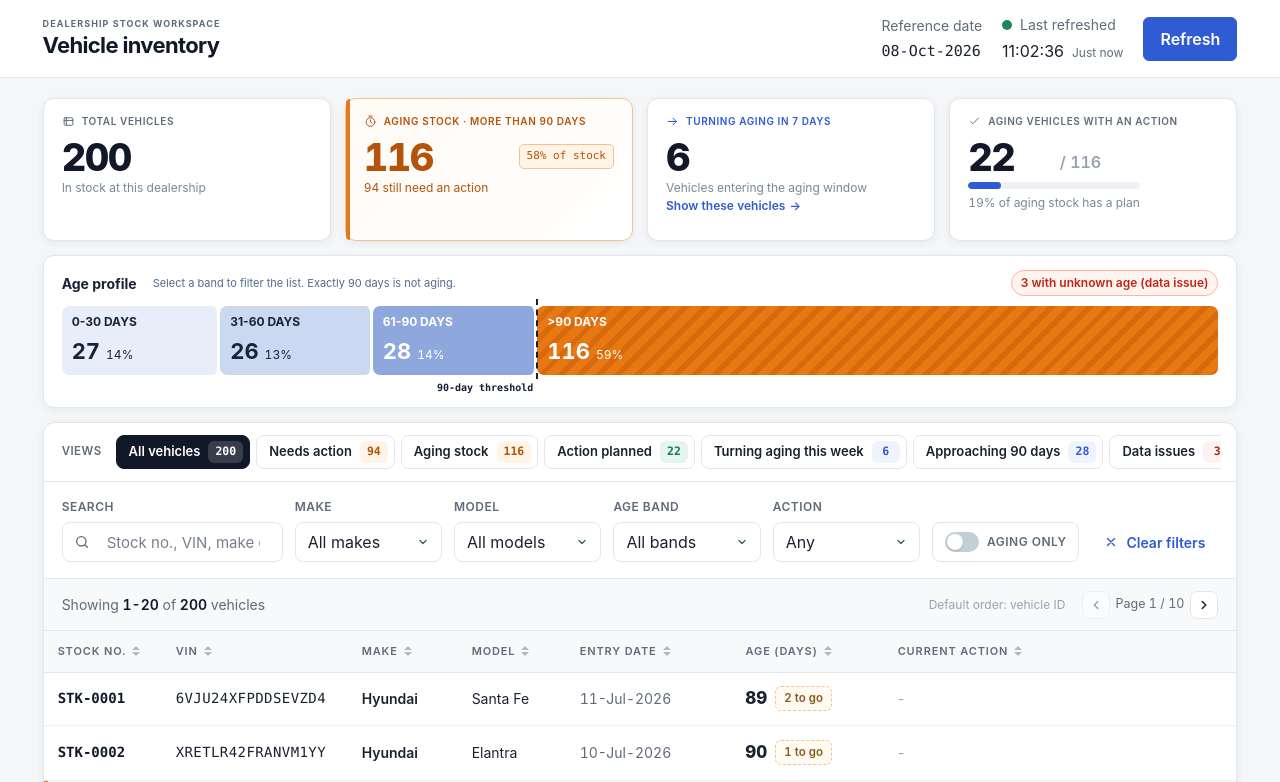
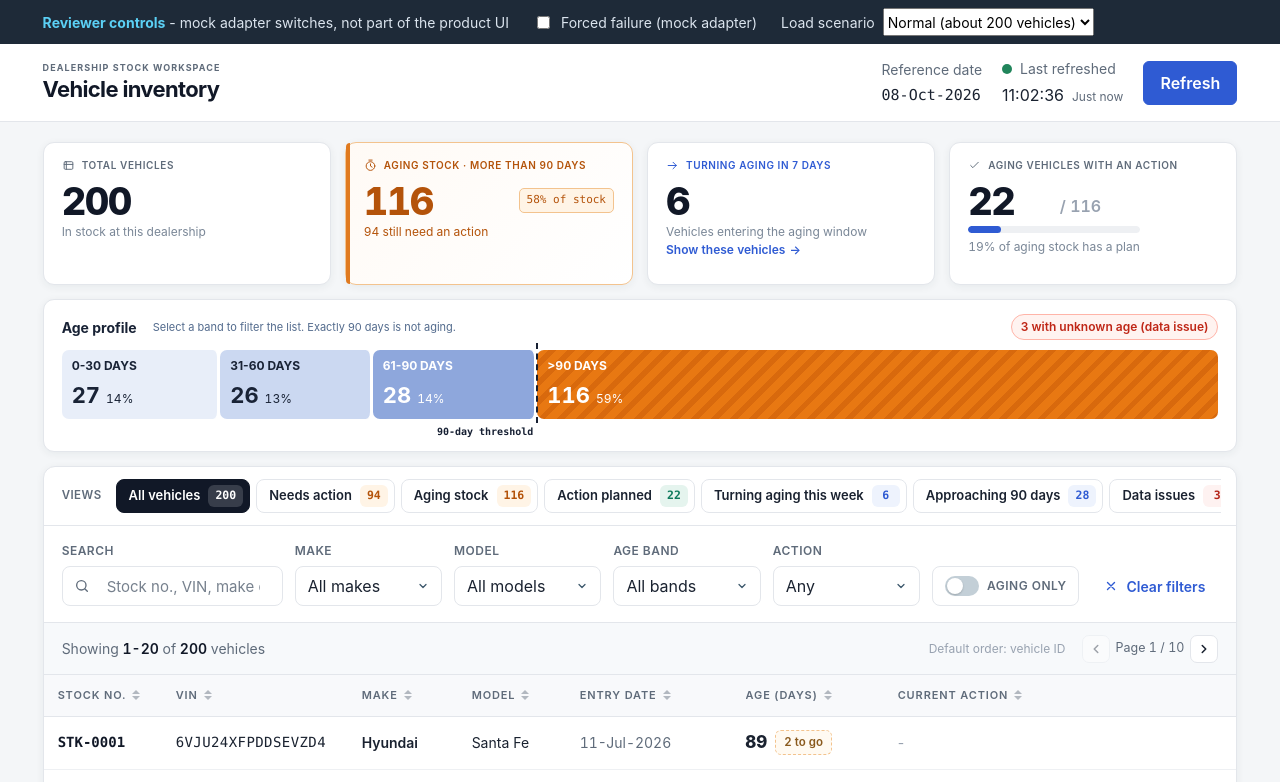
Before and after one commit to dunghuynh1990/intelligent-inventory-dashboard, a React (Vite) app: page / in a window 1280 px wide. Shown: the top 782 px of the page. Built offline with nearby package versions, Linux system fonts and the light colour scheme.

Commit message:
update the fail scenario

```diff
--- a/src/App.tsx
+++ b/src/App.tsx
@@ -29,6 +29,7 @@ import {
 import { InventoryMiniPager, InventoryPager } from './components/InventoryPager'
 import { InventoryPresets } from './components/InventoryPresets'
 import { InventorySummary } from './components/InventorySummary'
+import { InventoryStatePanel } from './components/InventoryStatePanel'
 import './App.css'
 
 type AppProps = {
@@ -339,7 +340,14 @@ function App({ inventoryService, clock = systemClock }: AppProps) {
               Loading inventory…
             </p>
           )}
-          {error && (
+          {error && vehicles === null && !isLoading && (
+            <InventoryStatePanel
+              variant="error"
+              isRetrying={isLoading}
+              onRetry={handleRefresh}
+            />
+          )}
+          {error && vehicles !== null && (
             <div className="inventory-error" role="alert">
               {error}
               <button
@@ -376,7 +384,10 @@ function App({ inventoryService, clock = systemClock }: AppProps) {
               </button>
             </div>
           )}
-          {vehicles !== null && (
+          {vehicles !== null && vehicles.length === 0 && (
+            <InventoryStatePanel variant="empty" />
+          )}
+          {vehicles !== null && vehicles.length > 0 && (
             <InventorySummary
               counts={summaryCounts}
               ageBandProfile={ageBandProfile}
@@ -405,7 +416,7 @@ function App({ inventoryService, clock = systemClock }: AppProps) {
               }
             />
           )}
-          {vehicles !== null && (
+          {vehicles !== null && vehicles.length > 0 && (
             <div className="inventory-browser">
               <InventoryPresets
                 presets={inventoryPresets}
@@ -464,9 +475,7 @@ function App({ inventoryService, clock = systemClock }: AppProps) {
                     </div>
                   )}
                 </div>
-                {vehicles.length === 0 ? (
-                  <p className="inventory-empty">No vehicles in inventory.</p>
-                ) : filteredVehicles.length === 0 ? (
+                {filteredVehicles.length === 0 ? (
                   <div className="inventory-no-results">
                     <span className="inventory-no-results__icon" aria-hidden="true">
                       <svg
--- /dev/null
+++ b/src/components/InventoryStatePanel.css
@@ -0,0 +1,75 @@
+.inventory-state-panel {
+  display: grid;
+  justify-items: center;
+  align-content: center;
+  gap: var(--space-3);
+  min-height: 420px;
+  padding: var(--space-7) var(--space-6);
+  border: 1px solid var(--color-border);
+  border-radius: var(--radius-lg);
+  background: var(--color-surface);
+  box-shadow: var(--shadow-card);
+  text-align: center;
+}
+
+.inventory-state-panel--error {
+  border-color: var(--color-error-border);
+}
+
+.inventory-state-panel__icon {
+  display: grid;
+  width: 70px;
+  height: 70px;
+  place-items: center;
+  margin-bottom: var(--space-1);
+  border-radius: 16px;
+  color: var(--color-focus);
+  background: #edf2f5;
+}
+
+.inventory-state-panel--error .inventory-state-panel__icon {
+  color: #b42318;
+  background: #fdf0ed;
+}
+
+.inventory-state-panel__icon svg {
+  width: 32px;
+  height: 32px;
+}
+
+.inventory-state-panel h3 {
+  margin: 0;
+  color: var(--color-text);
+  font-size: 24px;
+  line-height: 1.3;
+}
+
+.inventory-state-panel p {
+  max-width: 520px;
+  margin: 0;
+  color: var(--color-text-muted);
+  font-size: 18px;
+}
+
+.inventory-state-panel button {
+  min-height: 48px;
+  margin-top: var(--space-2);
+  padding: 0 var(--space-4);
+  border: 1px solid var(--color-focus);
+  border-radius: var(--radius-sm);
+  color: var(--color-surface);
+  background: var(--color-focus);
+  font-size: 16px;
+  font-weight: 700;
+  cursor: pointer;
+}
+
+.inventory-state-panel button:hover:not(:disabled) {
+  border-color: #2449b3;
+  background: #2449b3;
+}
+
+.inventory-state-panel button:disabled {
+  cursor: wait;
+  opacity: 0.7;
+}
--- /dev/null
+++ b/src/components/InventoryStatePanel.tsx
@@ -0,0 +1,46 @@
+import './InventoryStatePanel.css'
+
+interface InventoryStatePanelProps {
+  variant: 'error' | 'empty'
+  isRetrying?: boolean
+  onRetry?: () => void
+}
+
+export function InventoryStatePanel({ variant, isRetrying = false, onRetry }: InventoryStatePanelProps) {
+  if (variant === 'error') {
+    return (
+      <div className="inventory-state-panel inventory-state-panel--error" role="alert">
+        <span className="inventory-state-panel__icon" aria-hidden="true">
+          <svg viewBox="0 0 24 24" fill="none" stroke="currentColor" strokeWidth="1.8" strokeLinecap="round" strokeLinejoin="round">
+            <path d="M17.5 19a4.5 4.5 0 0 0 .5-8.97A6 6 0 0 0 6.34 9.1 4.5 4.5 0 0 0 7 19z" />
+            <path d="M12 9v4M12 16h.01" />
+          </svg>
+        </span>
+        <h3>We could not load the inventory</h3>
+        <p>
+          The inventory service did not respond. Your saved actions are not
+          affected. Try again.
+        </p>
+        <button type="button" onClick={onRetry} disabled={isRetrying}>
+          Retry
+        </button>
+      </div>
+    )
+  }
+
+  return (
+    <div className="inventory-state-panel" role="status">
+      <span className="inventory-state-panel__icon" aria-hidden="true">
+        <svg viewBox="0 0 24 24" fill="none" stroke="currentColor" strokeWidth="1.8" strokeLinecap="round" strokeLinejoin="round">
+          <path d="M21 8 12 3 3 8v8l9 5 9-5z" />
+          <path d="m3 8 9 5 9-5M12 13v8" />
+        </svg>
+      </span>
+      <h3>No vehicles in inventory</h3>
+      <p>
+        This dealership has no vehicles in stock. Vehicles appear here when
+        they are added to stock.
+      </p>
+    </div>
+  )
+}
--- /dev/null
+++ b/src/dev/ReviewerBar.css
@@ -0,0 +1,24 @@
+.reviewer-bar {
+  display: flex;
+  flex-wrap: wrap;
+  align-items: center;
+  gap: 8px 24px;
+  padding: 8px var(--page-gutter);
+  color: #dbe4ee;
+  background: #1e2a38;
+  font-size: 14px;
+}
+
+.reviewer-bar__title b {
+  color: #5bd0f5;
+}
+
+.reviewer-bar label {
+  display: inline-flex;
+  align-items: center;
+  gap: 8px;
+}
+
+.reviewer-bar select {
+  min-height: 28px;
+}
--- /dev/null
+++ b/src/dev/ReviewerBar.tsx
@@ -0,0 +1,63 @@
+import './ReviewerBar.css'
+
+const scenarios = [
+  { value: '', label: 'Normal (about 200 vehicles)' },
+  { value: 'empty', label: 'Empty inventory' },
+]
+
+function navigateWithParams(update: (params: URLSearchParams) => void) {
+  const url = new URL(window.location.href)
+  update(url.searchParams)
+  window.location.assign(url)
+}
+
+export function ReviewerBar() {
+  const params = new URLSearchParams(window.location.search)
+  const isFailureForced = params.get('forceFailure') === 'true'
+  const scenario = params.get('emptyInventory') === 'true' ? 'empty' : ''
+
+  return (
+    <div className="reviewer-bar" role="region" aria-label="Reviewer controls">
+      <span className="reviewer-bar__title">
+        <b>Reviewer controls</b> - mock adapter switches, not part of the product UI
+      </span>
+      <label>
+        <input
+          type="checkbox"
+          checked={isFailureForced}
+          onChange={(event) =>
+            navigateWithParams((next) => {
+              if (event.target.checked) {
+                next.set('forceFailure', 'true')
+              } else {
+                next.delete('forceFailure')
+              }
+            })
+          }
+        />
+        Forced failure (mock adapter)
+      </label>
+      <label>
+        Load scenario
+        <select
+          value={scenario}
+          onChange={(event) =>
+            navigateWithParams((next) => {
+              if (event.target.value === 'empty') {
+                next.set('emptyInventory', 'true')
+              } else {
+                next.delete('emptyInventory')
+              }
+            })
+          }
+        >
+          {scenarios.map(({ value, label }) => (
+            <option key={value} value={value}>
+              {label}
+            </option>
+          ))}
+        </select>
+      </label>
+    </div>
+  )
+}
--- a/src/main.tsx
+++ b/src/main.tsx
@@ -2,6 +2,7 @@ import { StrictMode } from 'react'
 import { createRoot } from 'react-dom/client'
 import { AppErrorBoundary } from './components/AppErrorBoundary'
 import { consoleLogger } from './observability/logger'
+import { ReviewerBar } from './dev/ReviewerBar'
 import {
   getMockDataAgeMinutes,
   MockInventoryService,
@@ -19,6 +20,7 @@ const inventoryService = withLogging(
 createRoot(document.getElementById('root')!).render(
   <StrictMode>
     <AppErrorBoundary logger={consoleLogger}>
+      <ReviewerBar />
       <App inventoryService={inventoryService} clock={clock} />
     </AppErrorBoundary>
   </StrictMode>,
```
Also changed, not shown: 2 other files (tests, documents, lock files or other folders).
